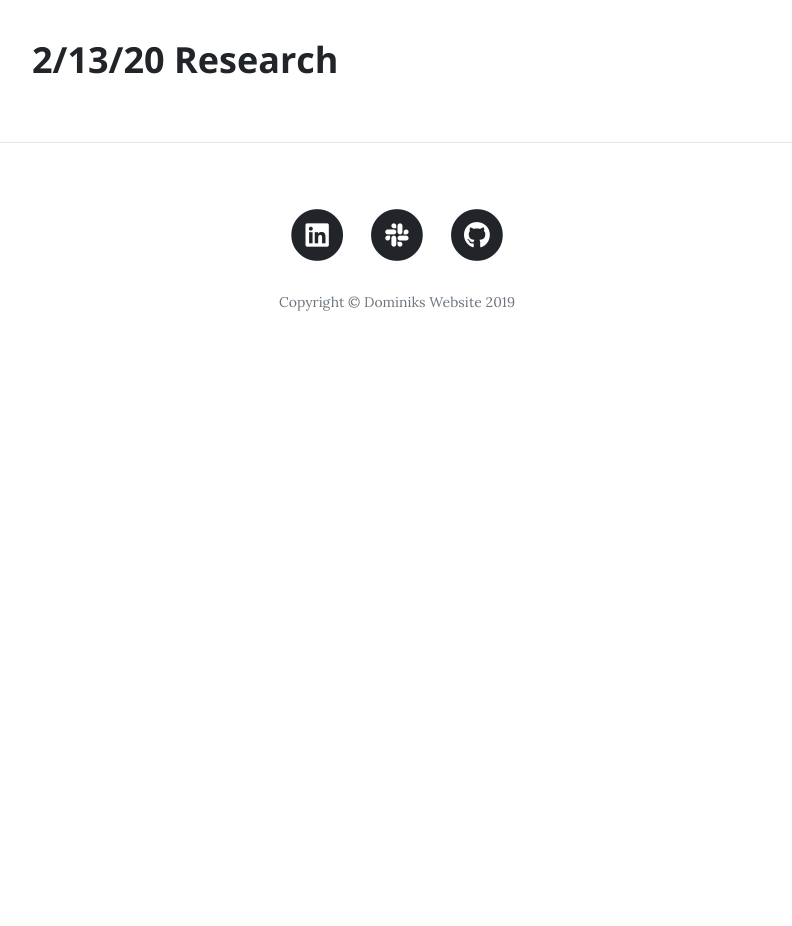
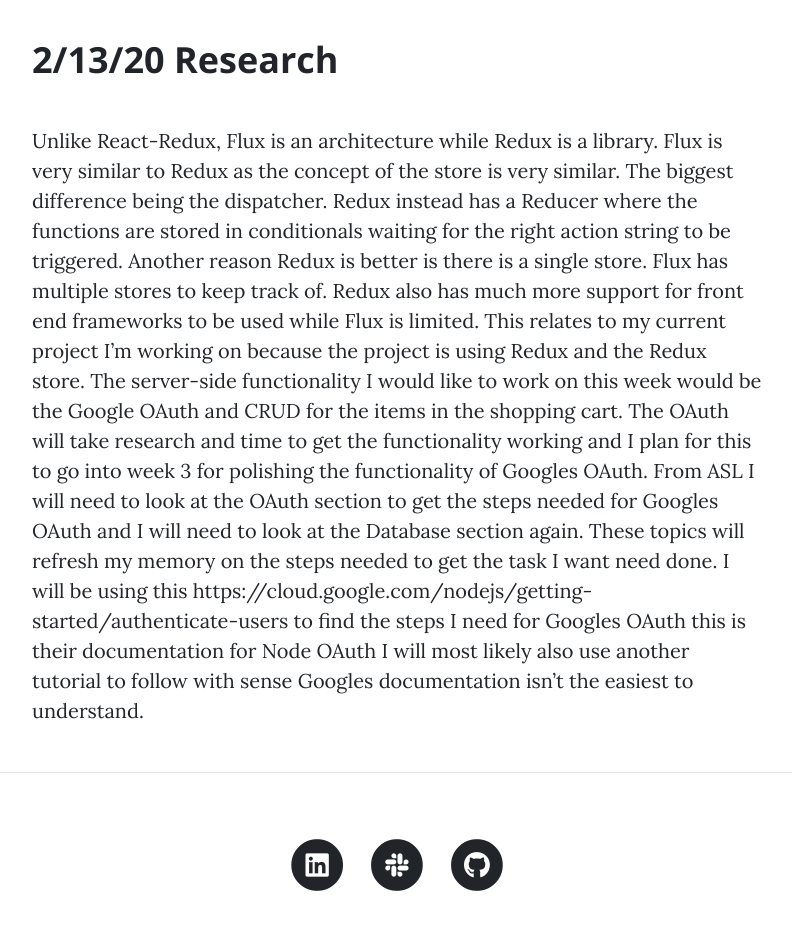
Before and after one commit to DominikColl/dominikcoll.github.io, a website: page blog.html in a window 1280 px wide. Shown: the part 1680-2606 px from the top of the page, without its empty margins (243-1035 px from the left). Before the commit the page ends 2058 px from the top, so only its background shows below. Drawn offline with nearby package versions, Linux system fonts and the light colour scheme.

Commit message:
Added blog post

```diff
--- a/blog.html
+++ b/blog.html
@@ -107,7 +107,20 @@
             nice. I don’t dislike the design of the Wordpress site but I would like it to be more than just blogs on my site
             I want the homepage to feature some of my projects more than I want the blog post to be on the home page.</p>
           <h2 class="section-heading">2/13/20 Research</h2>
-          <p></p>
+          <p>Unlike React-Redux, Flux is an architecture while Redux is a library. Flux is very similar to Redux as the concept
+            of the store is very similar. The biggest difference being the dispatcher. Redux instead has a Reducer where
+            the functions are stored in conditionals waiting for the right action string to be triggered. Another reason
+            Redux is better is there is a single store. Flux has multiple stores to keep track of. Redux also has much more
+            support for front end frameworks to be used while Flux is limited. This relates to my current project I’m working
+            on because the project is using Redux and the Redux store. The server-side functionality I would like to work
+            on this week would be the Google OAuth and CRUD for the items in the shopping cart. The OAuth will take research
+            and time to get the functionality working and I plan for this to go into week 3 for polishing the functionality
+            of Googles OAuth. From ASL I will need to look at the OAuth section to get the steps needed for Googles OAuth
+            and I will need to look at the Database section again. These topics will refresh my memory on the steps needed
+            to get the task I want need done. I will be using this https://cloud.google.com/nodejs/getting-started/authenticate-users
+            to find the steps I need for Googles OAuth this is their documentation for Node OAuth I will most likely also
+            use another tutorial to follow with sense Googles documentation isn’t the easiest to understand.
+          </p>
         </div>
       </div>
     </div>
```
